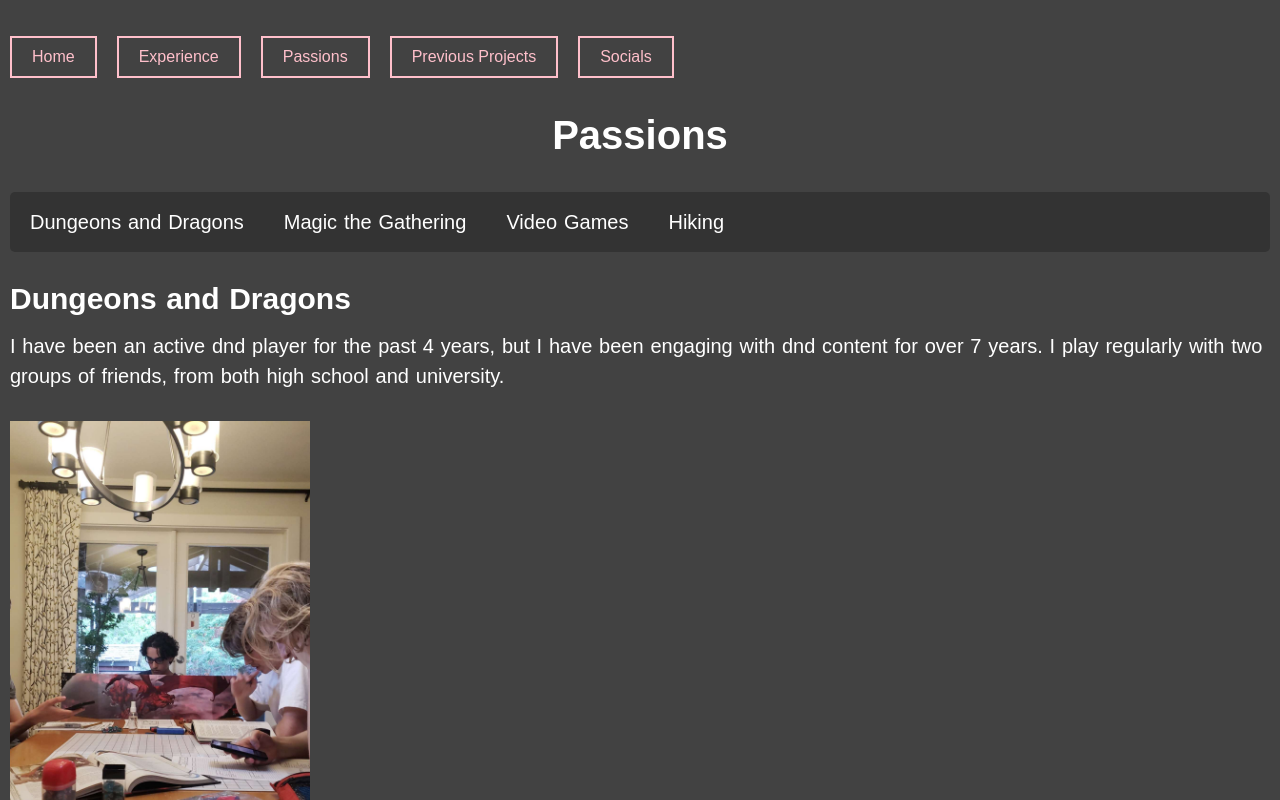
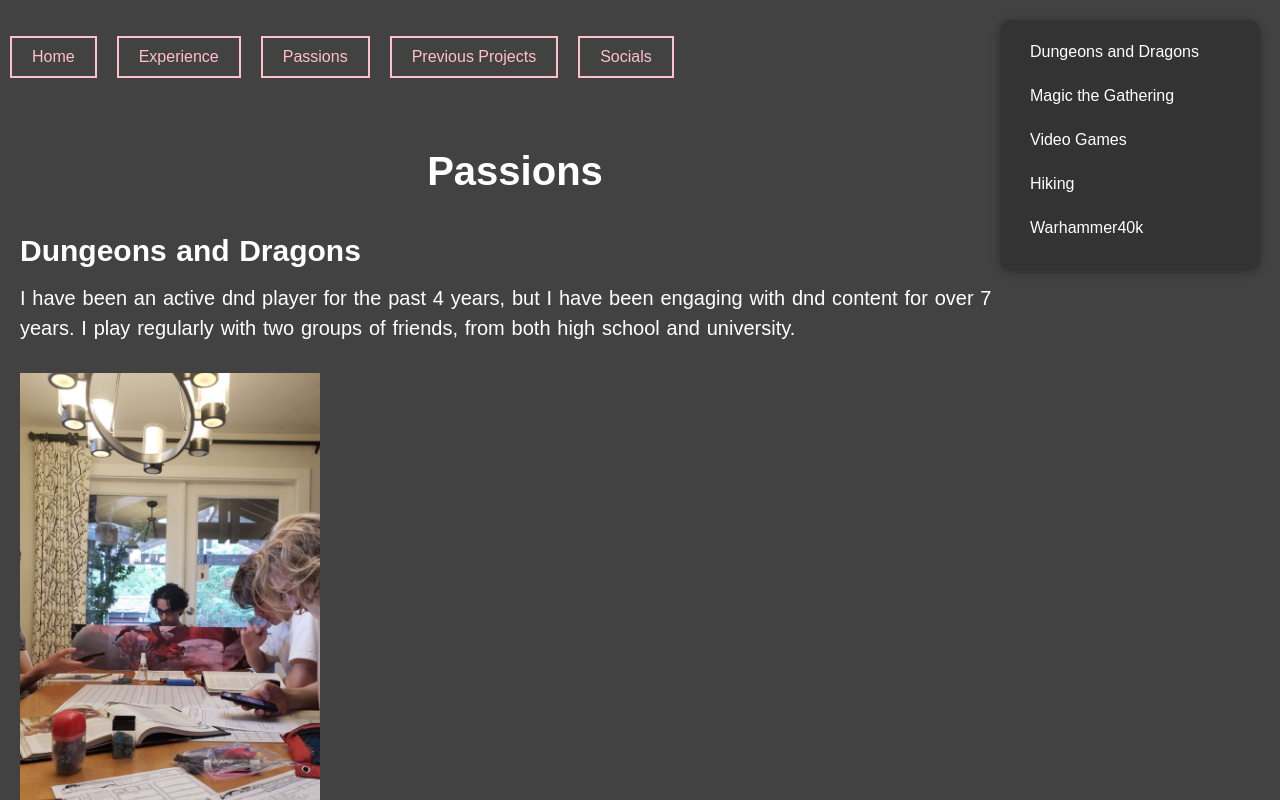
Before and after one commit to Arnice123/Arnice123.github.io, a React (Create React App) app: page /passions in a window 1280 px wide. Shown: the top 800 px of the page. Built offline with nearby package versions, Linux system fonts and the light colour scheme.

Commit message:
Updated Navigation box to stay on the right

```diff
--- a/src/Pages/Passions.js
+++ b/src/Pages/Passions.js
@@ -2,20 +2,21 @@ import React from 'react';
 import '../App.css'
 import Section from "../Section.js"
 
-function NavBar({href, name})
-{
+function NavBar({href, name}) {
   return (
     <a
       href={href}
+      className="hover:bg-gray-600"
       style={{
         color: '#FFFFFF',
         textDecoration: 'none',
-        padding: '5px 10px',
+        padding: '8px 15px',
         borderRadius: '5px',
         transition: 'background-color 0.3s ease',
+        display: 'block',
+        marginBottom: '10px',
+        width: '100%',
       }}
-      onMouseOver={(e) => (e.currentTarget.style.backgroundColor = '#555555')}
-      onMouseOut={(e) => (e.currentTarget.style.backgroundColor = 'transparent')}
     >
       {name}
     </a>
@@ -23,50 +24,25 @@ function NavBar({href, name})
 }
 
 const Passions = () => {
-
   return (
+    <div style={{ display: 'flex' }}>
+      {/* Main content */}
       <div
         style={{
-        marginBottom: '100px',
-        margin: '10px',
+          flex: 1,
+          maxWidth: 'calc(100% - 250px)',
           fontSize: 20,
           wordSpacing: 1.25,
           lineHeight: 1.5,
           color: '#FFFFFF',
           fontFamily: 'Poppins, sans-serif',
+          padding: '20px',
+          paddingRight: '270px',
+
         }}
       >
         <h1 className="title">Passions</h1>
 
-      <div
-        style={{
-          display: 'flex',
-          gap: '20px',
-          marginBottom: '20px',
-          padding: '10px',
-          backgroundColor: '#333333',
-          borderRadius: '5px',
-        }}
-      >
-        <NavBar
-          href='#dnd'
-          name="Dungeons and Dragons"
-        ></NavBar>
-        <NavBar
-          href='#mtg'
-          name="Magic the Gathering"
-        ></NavBar>
-        <NavBar
-          href='#games'
-          name="Video Games"
-        ></NavBar>
-        <NavBar
-          href='#hiking'
-          name="Hiking"
-        ></NavBar>
-      </div>
-
-      {/* Sections */}
         <Section id="dnd" title="Dungeons and Dragons">
           I have been an active dnd player for the past 4 years, but I have been engaging with dnd content for over 7 years.
           I play regularly with two groups of friends, from both high school and university. <br/><br/>
@@ -75,23 +51,55 @@ const Passions = () => {
             alt="Me and my friends playing dungeons and dragons"
             style={{width:'300px'}}
           />
-
           <br/>
           I act as the dungeon master for my friends, coming up with the story as my friends act their way throughout. I spend around 6 hours a week total playing dungeons and dragons, and hopefully will continue to do so.
         </Section>
 
         <Section id="mtg" title="Magic the Gathering">
           I have played Magic the Gathering for 3 years, participating in game formats, I only own 4 different decks, all of which are the commander format. I tend to play this game during the long breaks during my school days to relax and have fun with friends.
-
         </Section>
 
         <Section id="games" title="Video Games" >
-        I have been playing video games for many years, but I am faily active player of League of Legends, playing it with my friends for the past 2 years.
+          I have been playing video games for many years, but I am faily active player of League of Legends, playing it with my friends for the past 2 years. Unfortuantly I am not very good at video games so I tend to lose most of my games.
         </Section>
 
         <Section id="hiking" title="Hiking" >
+          I have been an avid hiker for my entire life, my dad loves hiking so I've done plenty with him, Lions, Cheif, Hanes Valley, and many more.
+          <br/>
+          Recently I have started hiking with friends too, and gone on hikes like Norvan Falls and The Needles.<br/><br/>
+
+          <img
+            src="/images/Needles.jpg"
+            alt="Me and my friends at the peak of the first needle"
+            style={{width:'300px'}}
+          />
+        </Section>
+
+        <Section id="40k" title="Warhammer40k" >
           t
         </Section>
+      </div>
+
+      {/*Navigation Box*/}
+      <div
+        style={{
+          position: 'fixed',
+          top: '20px',
+          right: '20px',
+          width: '230px',
+          backgroundColor: '#333333',
+          fontFamily: 'Poppins, sans-serif',
+          padding: '15px',
+          borderRadius: '10px',
+          boxShadow: '0 2px 10px rgba(0, 0, 0, 0.3)',
+        }}
+      >
+        <NavBar href='#dnd' name="Dungeons and Dragons" />
+        <NavBar href='#mtg' name="Magic the Gathering" />
+        <NavBar href='#games' name="Video Games" />
+        <NavBar href='#hiking' name="Hiking" />
+        <NavBar href='#40k' name="Warhammer40k" />
+      </div>
     </div>
   );
 };
```
Also changed, not shown: public/images/Needles.jpg (added). Lines whose indentation alone changed are shown as unchanged.
